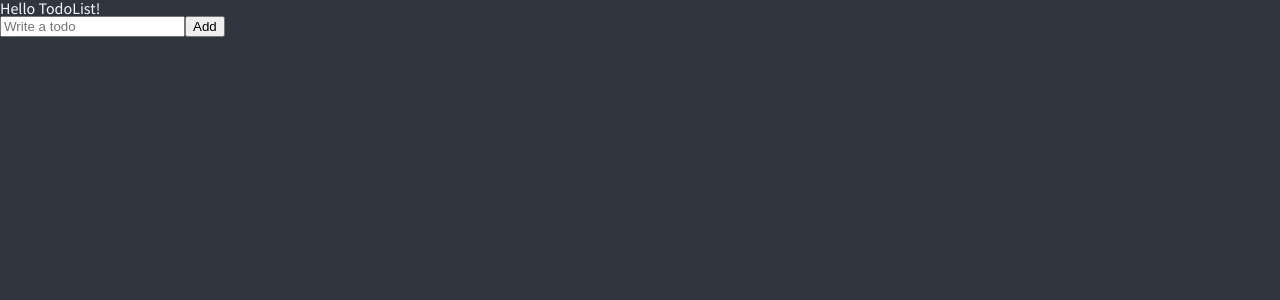
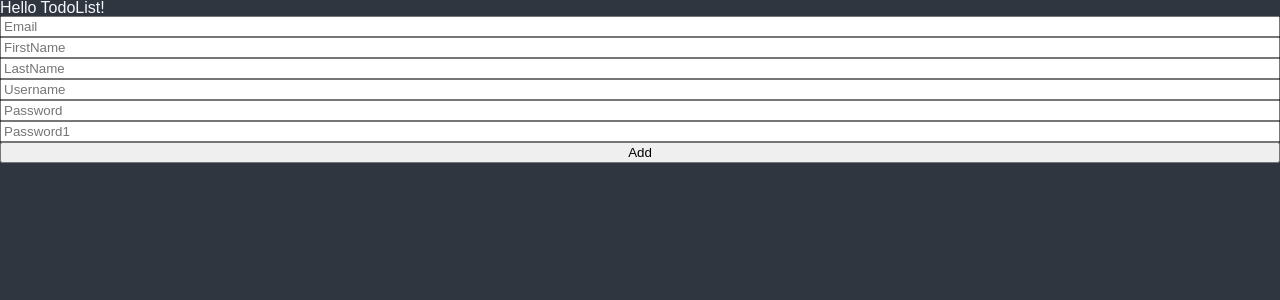
Before and after one commit to JiyoonZ/todoList-react-project, a React (Create React App) app: page / in a window 1280 px wide. Shown: the top 300 px of the page. Built offline with nearby package versions, Linux system fonts and the light colour scheme.

Commit message:
react-hook-form 도입

```diff
--- a/package.json
+++ b/package.json
@@ -12,6 +12,7 @@
     "@types/react-dom": "^18.0.9",
     "react": "^18.2.0",
     "react-dom": "^18.2.0",
+    "react-hook-form": "^7.39.4",
     "react-query": "^3.39.2",
     "react-scripts": "5.0.1",
     "recoil": "^0.7.6",
--- a/public/index.html
+++ b/public/index.html
@@ -15,15 +15,12 @@
       user's mobile device or desktop. See https://developers.google.com/web/fundamentals/web-app-manifest/
     -->
     <link rel="manifest" href="%PUBLIC_URL%/manifest.json" />
-    <!--
-      Notice the use of %PUBLIC_URL% in the tags above.
-      It will be replaced with the URL of the `public` folder during the build.
-      Only files inside the `public` folder can be referenced from the HTML.
-
-      Unlike "/favicon.ico" or "favicon.ico", "%PUBLIC_URL%/favicon.ico" will
-      work correctly both with client-side routing and a non-root public URL.
-      Learn how to configure a non-root public URL by running `npm run build`.
-    -->
+    <link
+      type="text/css"
+      media="screen"
+      rel="stylesheet"
+      href="https://fonts.googleapis.com/css?family=Roboto:400,500,600"
+    />
     <title>React App</title>
   </head>
   <body>
--- a/src/GlobalStyle.tsx
+++ b/src/GlobalStyle.tsx
@@ -1,7 +1,6 @@
 import {createGlobalStyle} from "styled-components";
 
 const GlobalStyle = createGlobalStyle`
-@import url('https://fonts.googleapis.com/css2?family=Noto+Sans+KR:wght@100;300;700;900&family=Roboto:wght@100;300;400;500;700;900&family=Source+Sans+Pro:wght@300;400;600;700&display=swap');
 
 html, body, div, span, applet, object, iframe,
 h1, h2, h3, h4, h5, h6, p, blockquote, pre,
--- a/src/TodoList.tsx
+++ b/src/TodoList.tsx
@@ -1,5 +1,7 @@
 import React, {useState} from "react";
+import {useForm} from "react-hook-form";
 
+/**
 function ToDoList() {
   const [toDo, setToDo] = useState("");
   const [toDoError, setToDoError] = useState("");
@@ -29,4 +31,53 @@ function ToDoList() {
     </div>
   );
 }
+ */
+
+function ToDoList() {
+  const {register, handleSubmit, formState} = useForm();
+  const onValid = (data: any) => {
+    console.log(data);
+  };
+  console.log(formState.errors);
+  return (
+    <div>
+      <form
+        style={{display: "flex", flexDirection: "column"}}
+        onSubmit={handleSubmit(onValid)}
+      >
+        <input
+          placeholder="Email"
+          {...register("email", {
+            required: "Email is required",
+            minLength: {
+              value: 5,
+              message: "Your password is too short.",
+            },
+          })}
+        />
+        <input
+          placeholder="FirstName"
+          {...register("firstName", {required: true})}
+        />
+        <input
+          placeholder="LastName"
+          {...register("lastName", {required: true})}
+        />
+        <input
+          placeholder="Username"
+          {...register("username", {required: true})}
+        />
+        <input
+          placeholder="Password"
+          {...register("password", {required: true, minLength: 5})}
+        />
+        <input
+          placeholder="Password1"
+          {...register("password1", {required: true, minLength: 5})}
+        />
+        <button>Add</button>
+      </form>
+    </div>
+  );
+}
 export default ToDoList;
```
Also changed, not shown: 1 other file (tests, documents, lock files or other folders).
